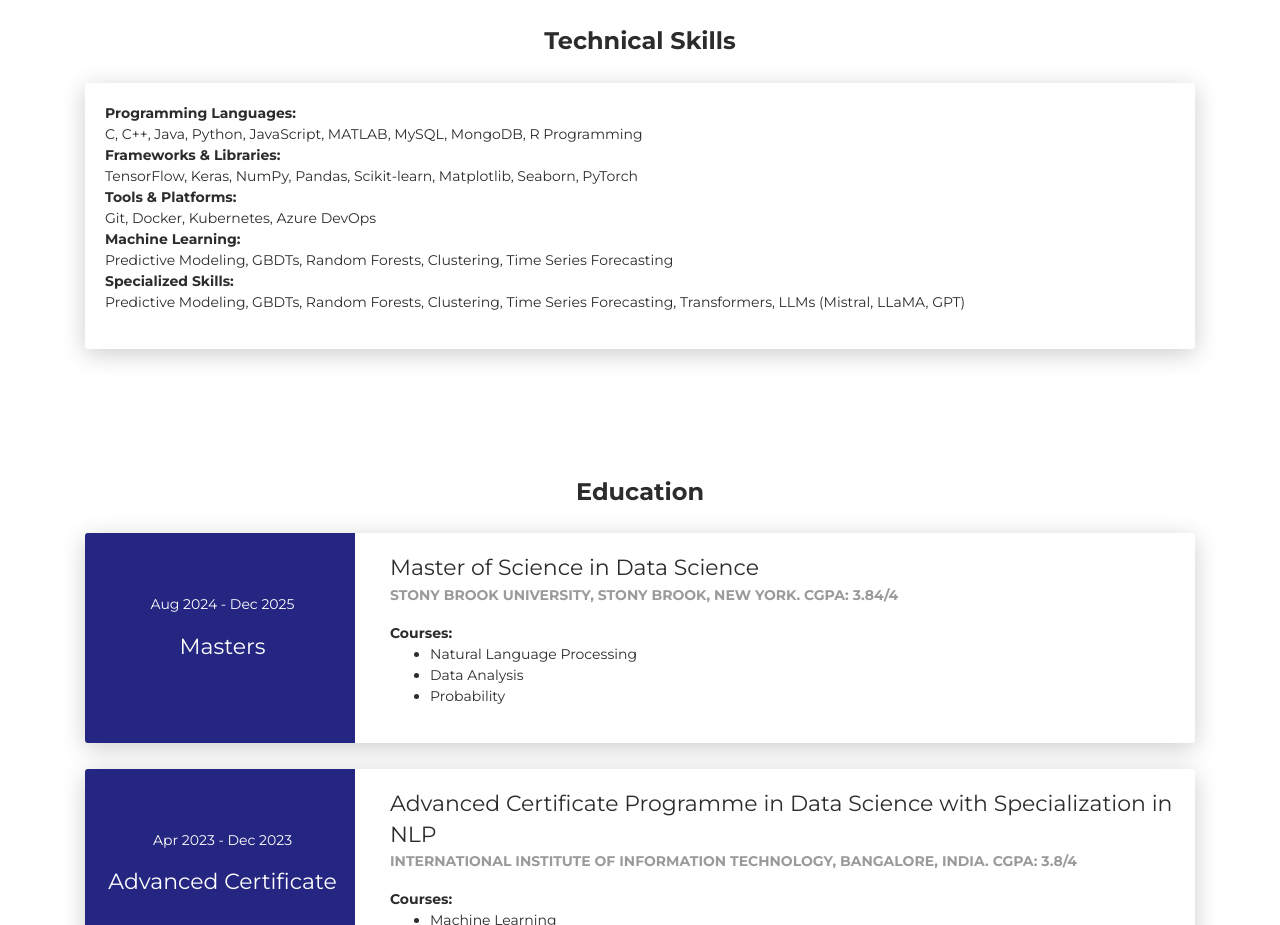
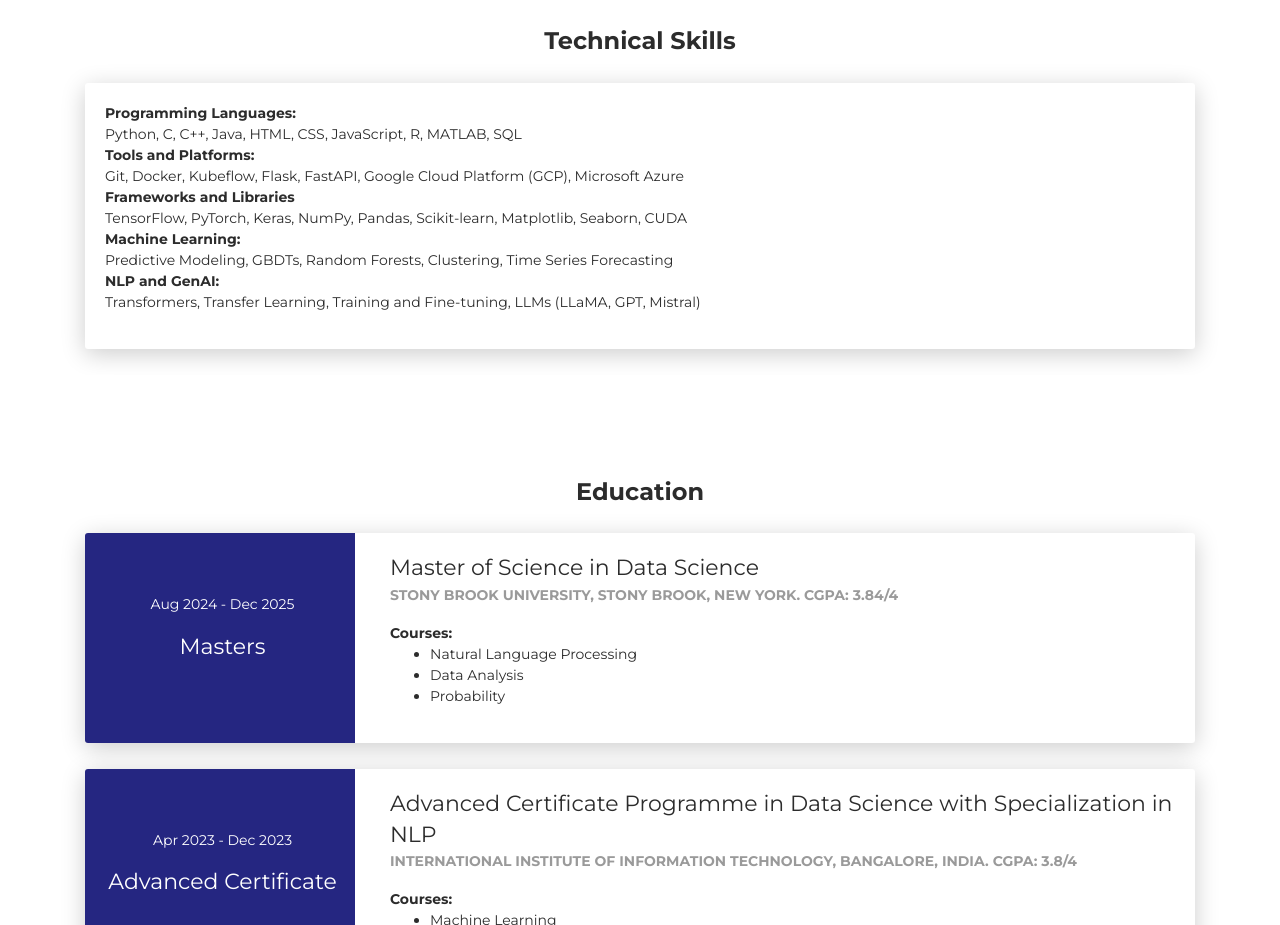
Before and after one commit to gowthamvenkata5699/portfolio_ai, a plain HTML site: page index.html in a window 1280 px wide. Shown: the part 1220-2145 px from the top of the page. Drawn offline with Linux system fonts and the light colour scheme.

Commit message:
latest changes

```diff
--- a/index.html
+++ b/index.html
@@ -118,23 +118,23 @@
                 <ul class="list-unstyled">
                   <li>
                     <strong>Programming Languages:</strong>
-                    <span style="white-space: nowrap;">C, C++, Java, Python, JavaScript, MATLAB, MySQL, MongoDB, R Programming</span>
+                    <span style="white-space: nowrap;">Python, C, C++, Java, HTML, CSS, JavaScript, R, MATLAB, SQL</span>
                   </li>
                   <li>
-                    <strong>Frameworks & Libraries:</strong>
-                    <span style="white-space: nowrap;">TensorFlow, Keras, NumPy, Pandas, Scikit-learn, Matplotlib, Seaborn, PyTorch</span>
+                    <strong>Tools and Platforms:</strong>
+                    <span style="white-space: nowrap;">Git, Docker, Kubeflow, Flask, FastAPI, Google Cloud Platform (GCP), Microsoft Azure</span>
                   </li>
                   <li>
-                    <strong>Tools & Platforms:</strong><br>
-                    <span style="white-space: nowrap;">Git, Docker, Kubernetes, Azure DevOps</span>
+                    <strong>Frameworks and Libraries</strong><br>
+                    <span style="white-space: nowrap;">TensorFlow, PyTorch, Keras, NumPy, Pandas, Scikit-learn, Matplotlib, Seaborn, CUDA</span>
                   </li>
                   <li>
                     <strong>Machine Learning:</strong><br>
                     <span style="white-space: nowrap;">Predictive Modeling, GBDTs, Random Forests, Clustering, Time Series Forecasting</span>
                   </li>
                   <li>
-                    <strong>Specialized Skills:</strong>
-                    <span style="white-space: nowrap;">Predictive Modeling, GBDTs, Random Forests, Clustering, Time Series Forecasting, Transformers, LLMs (Mistral, LLaMA, GPT)</span>
+                    <strong>NLP and GenAI:</strong>
+                    <span style="white-space: nowrap;">Transformers, Transfer Learning, Training and Fine-tuning, LLMs (LLaMA, GPT, Mistral)</span>
                   </li>
                 </ul>
               </div>
```
Also changed, not shown: 1 other file.
